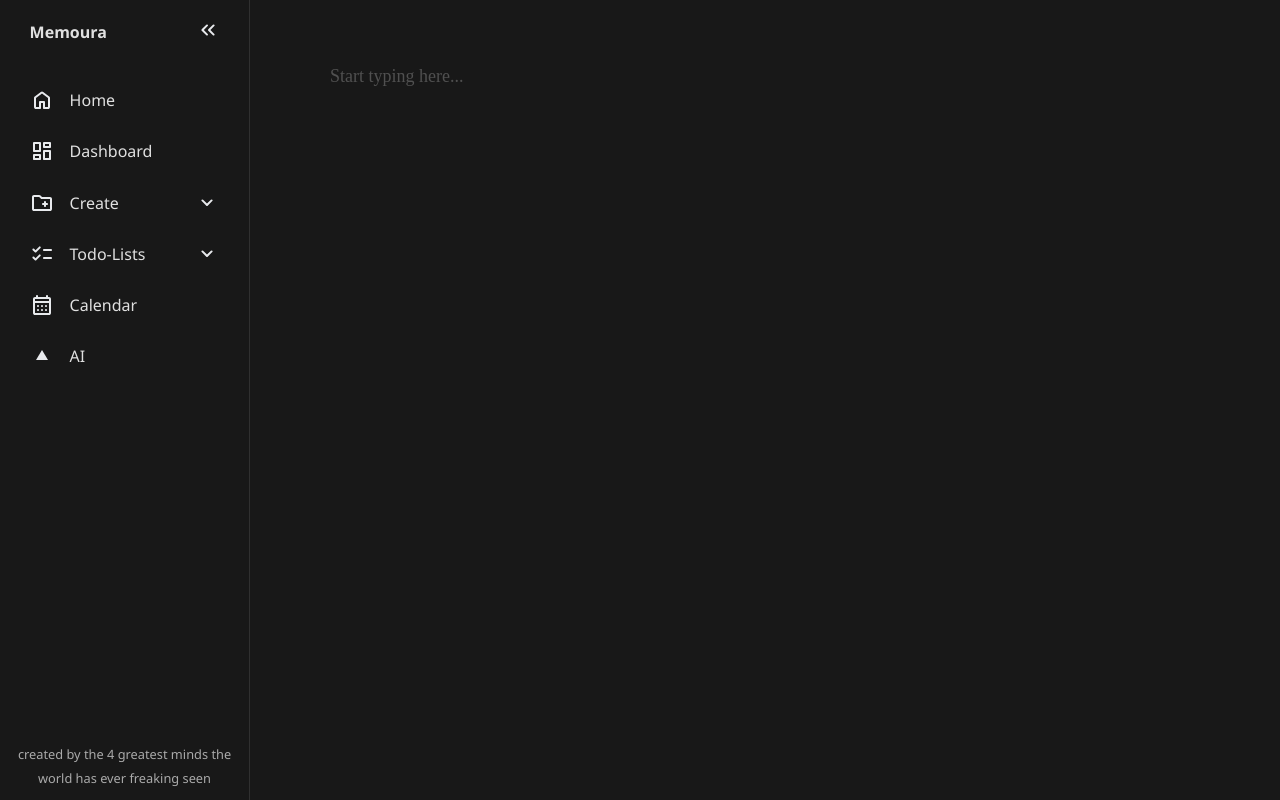
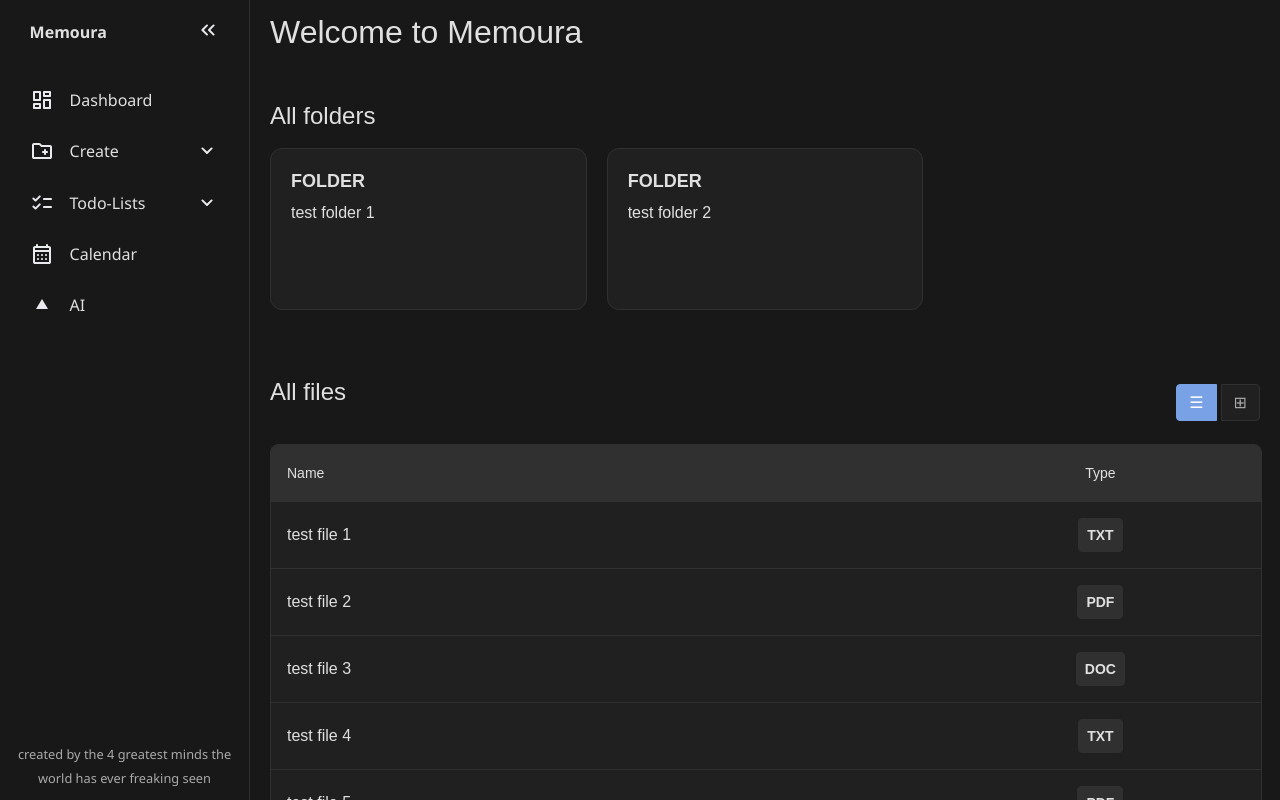
Before and after one commit to LeDuyNg/Memoura, a React (Vite) app in the folder src/renderer/: page / in a window 1280 px wide. Built offline with nearby package versions, Linux system fonts and the light colour scheme.

Commit message:
removed home from sidebar

```diff
--- a/src/renderer/src/App.jsx
+++ b/src/renderer/src/App.jsx
@@ -4,8 +4,8 @@ import Sidebar from "./components/Sidebar";
 import Calendar from './components/Calendar';
 import Dashboard from './components/Dashboard';
 function App() {
-  // State to manage which component is active. Default to 'notepad'
-  const [activeView, setActiveView] = useState('notepad');
+  // State to manage which component is active. Default to 'dashboard'
+  const [activeView, setActiveView] = useState('dashboard');
   return (
     <div className="app">
       <Sidebar setActiveView={setActiveView}/>
--- a/src/renderer/src/components/Sidebar.jsx
+++ b/src/renderer/src/components/Sidebar.jsx
@@ -2,7 +2,6 @@ import { useState } from "react";
 
 // Import the icons you copied into src/assets
 import ToggleIcon from "../assets/arrow_left_double.svg";
-import HomeIcon from "../assets/home.svg";
 import DashboardIcon from "../assets/dashboard.svg";
 
 import CreateIcon from "../assets/create_folder.svg";
@@ -45,13 +44,6 @@ function Sidebar({setActiveView}) {
           >
             <img src={ToggleIcon} alt="Toggle Sidebar" />
           </button>
-        </li>
-
-        <li>
-          <a href="#">
-            <img src={HomeIcon} alt="Home" />
-            <span>Home</span>
-          </a>
         </li>
 
         <li>
```
